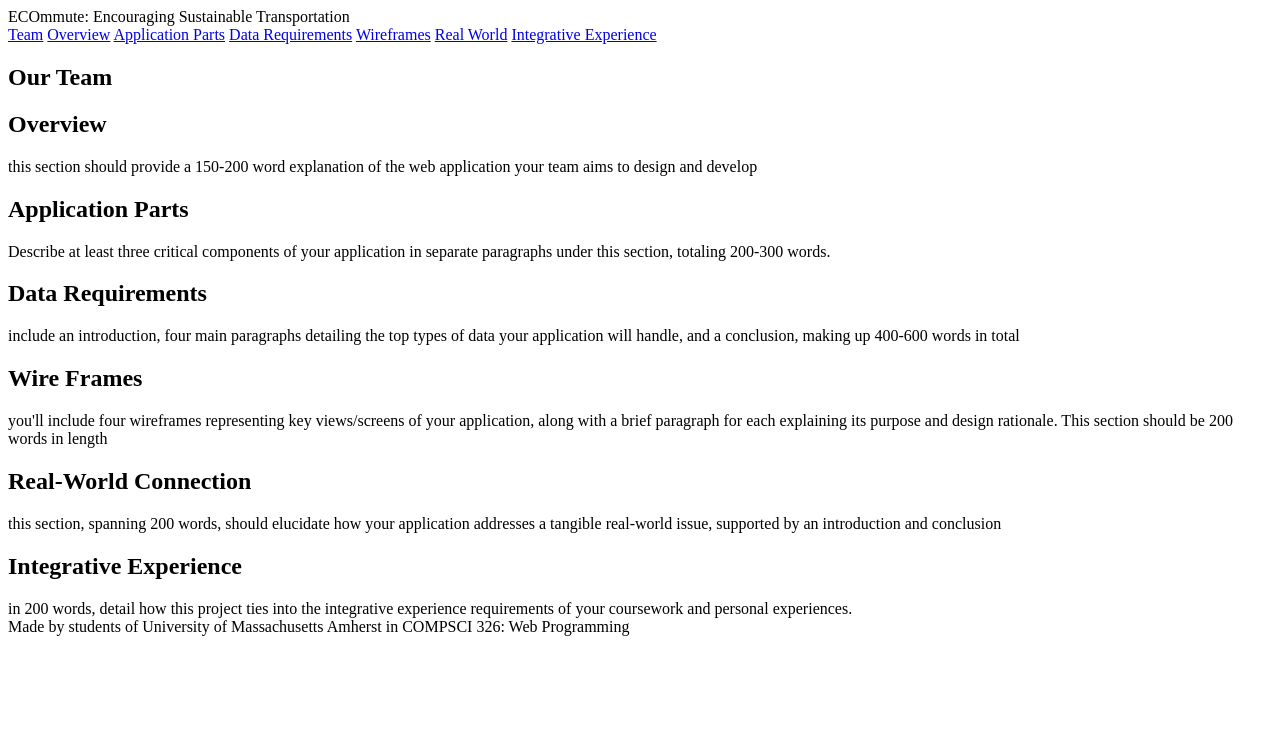
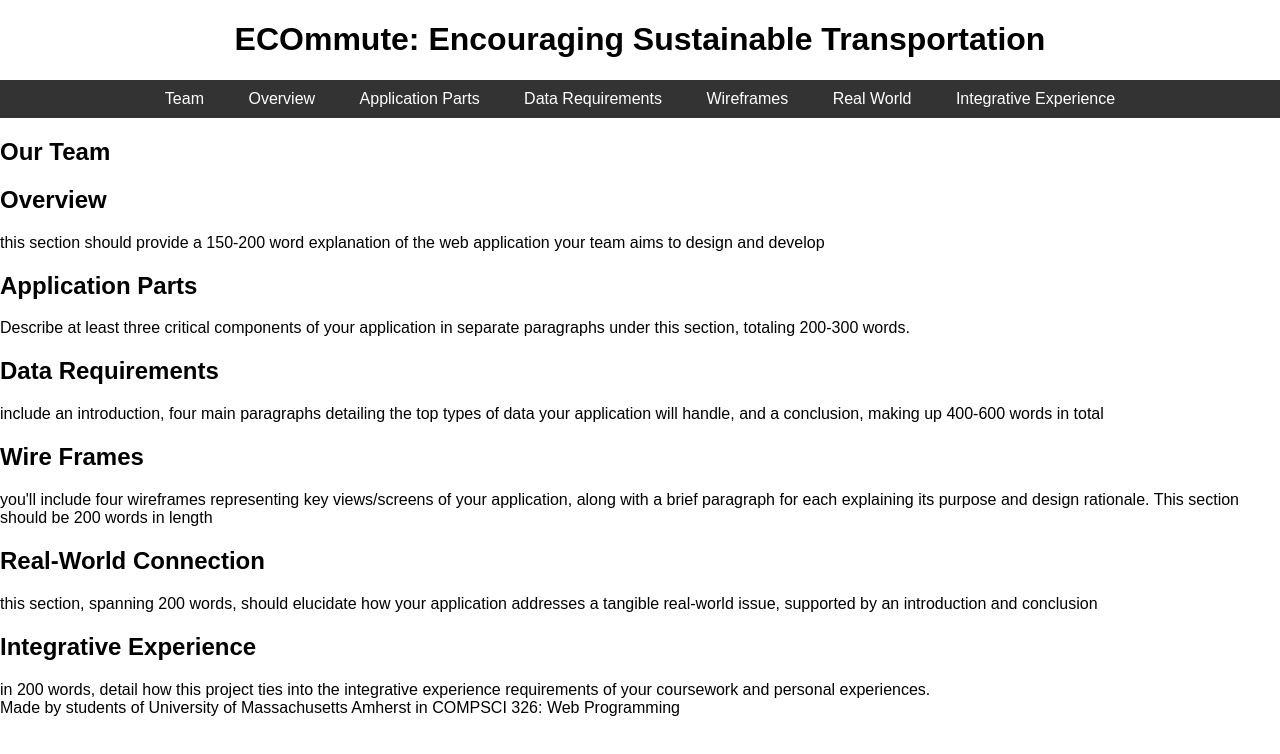
Before and after one commit to kevlli/326-Final-Project, a website: page src/docs/milestone-01/index.html in a window 1280 px wide. Drawn offline with Linux system fonts and the light colour scheme.

Commit message:
Added css styling for nav bar, title

```diff
--- a/src/docs/milestone-01/index.html
+++ b/src/docs/milestone-01/index.html
@@ -8,7 +8,7 @@
     <script type="module" src="script.js" defer></script>
 </head>
 <body>
-    <header id="vision">ECOmmute: Encouraging Sustainable Transportation</header>
+    <header id="vision"><h1>ECOmmute: Encouraging Sustainable Transportation</h1></header>
     <nav id="navbar">
         <a href="#team">Team</a>
         <a href="#overview">Overview</a>
--- a/src/docs/milestone-01/styles.css
+++ b/src/docs/milestone-01/styles.css
@@ -0,0 +1,26 @@
+#vision {
+    text-align: center;
+}
+
+body {
+    font-family: Arial, sans-serif;
+    margin: 0;
+    padding: 0;
+}
+
+nav {
+    background-color: #333;
+    padding: 10px 0;
+    text-align: center;
+}
+
+nav a {
+    color: #fff;
+    text-decoration: none;
+    padding: 10px 20px;
+
+}
+
+nav a:hover {
+    background-color: #555;
+}
```
